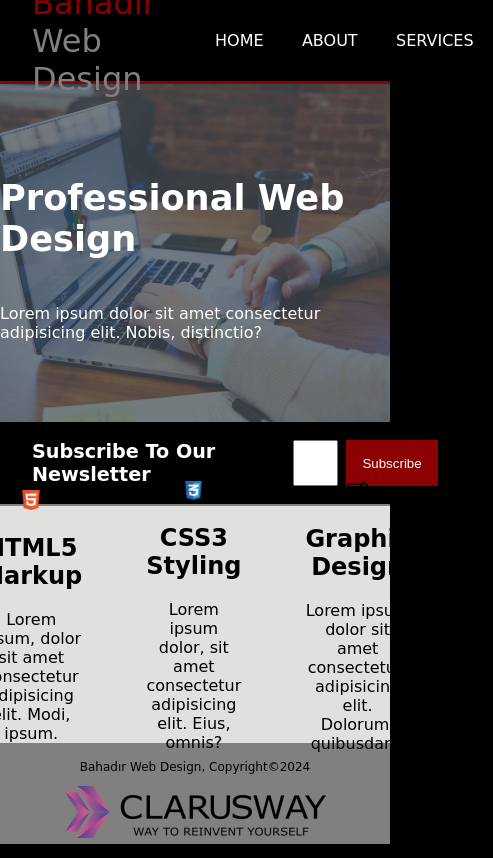
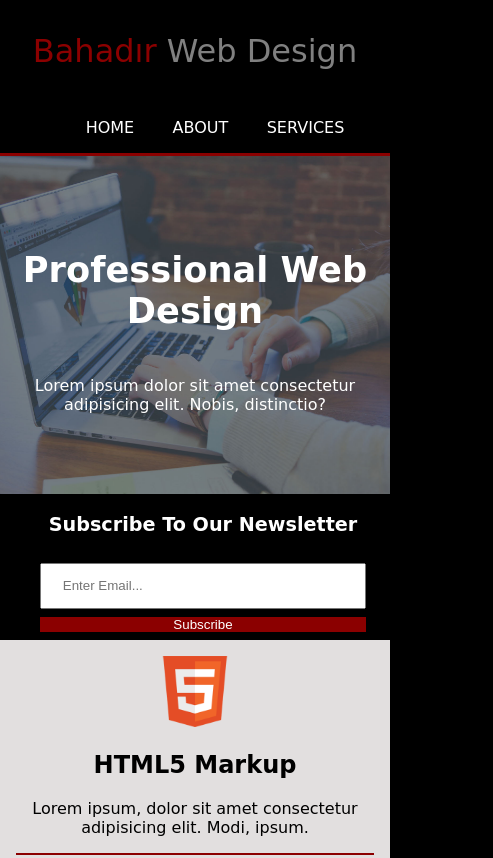
Before and after one commit to nurdoganbahadir/project-04, a plain HTML site: page index.html in a window 390 px wide. Shown: the top 858 px of the page, 493 px wide, since content can reach past the window. Drawn offline with Linux system fonts and the light colour scheme; a web font is replaced by a local one.

Commit message:
home sayfası tamamlandı media eklendi

```diff
--- a/style.css
+++ b/style.css
@@ -35,7 +35,7 @@ body {
 .navbar span {
   color: gray;
 }
-ul {
+.nav-list {
   list-style-type: none;
   display: flex;
 }
@@ -124,3 +124,38 @@ footer {
   align-items: center;
   padding: 2rem;
 }
+/* MEDİA */
+@media (max-width: 800px) {
+  .navbar {
+    flex-wrap: wrap;
+    justify-content: center;
+    height: auto;
+  }
+  .section-1 {
+    padding: 1rem;
+    text-align: center;
+  }
+  .section-2 {
+    flex-wrap: wrap;
+    justify-content: center;
+    flex-direction: column;
+    text-align: center;
+    height: auto;
+    border: none;
+  }
+  .mail-to {
+    display: flex;
+    flex-direction: column;
+    margin: 0.5rem;
+    width: 100%;
+  }
+  .section-3 {
+    flex-wrap: wrap;
+    height: auto;
+    gap: 1rem;
+    padding: 1rem;
+  }
+  .section-3 div {
+    border-bottom: 2px solid darkred;
+  }
+}
```
